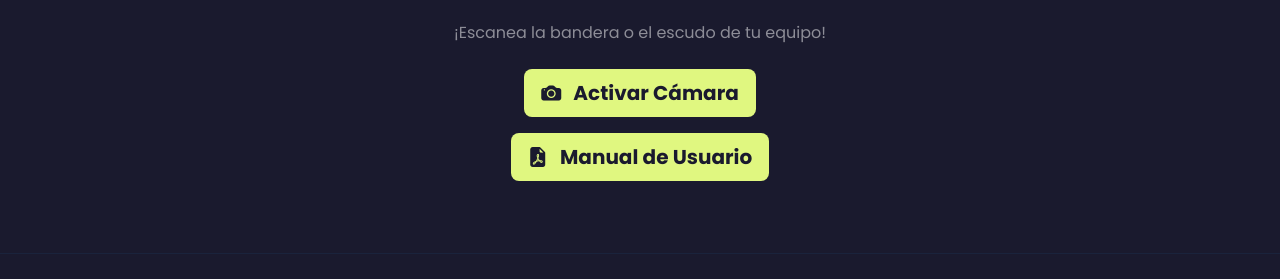
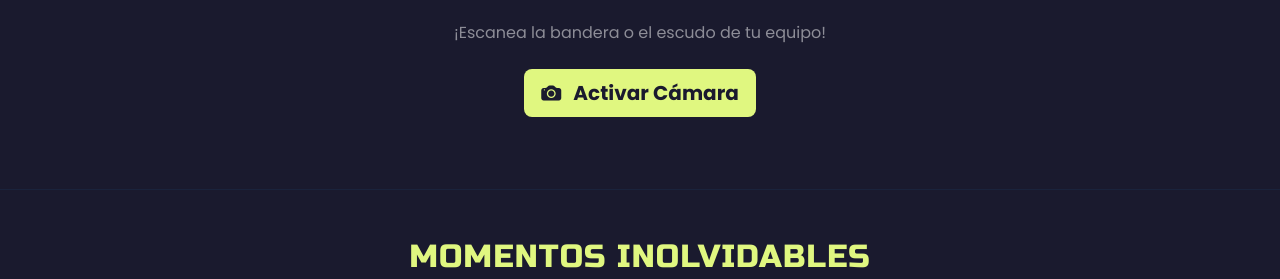
Before and after one commit to SantiagoTroconis/Finag, a website: page index.html in a window 1280 px wide. Shown: the part 804-1083 px from the top of the page. Drawn offline with nearby package versions, Linux system fonts and the light colour scheme.

Commit message:
Final test hopefully. New filter and index and bugs were fixed

```diff
--- a/index.html
+++ b/index.html
@@ -262,12 +262,6 @@
 
                     <p class="text-white-50 mt-3" id="result">Cargando...</p>
                 </div>
-                <div class="mt-3 text-center">
-                    <a id="openManual" href="/manual" target="_blank" rel="noopener noreferrer"
-                         class="btn btn-lg" style="background-color: #e0f780; color: #1a1a2e; font-weight: bold;">
-                        <i class="bi bi-file-earmark-pdf-fill me-2"></i> Manual de Usuario
-                    </a>
-                </div>
             </section>
 
             <hr class="my-5" style="border-color: #1f4068;">
```
